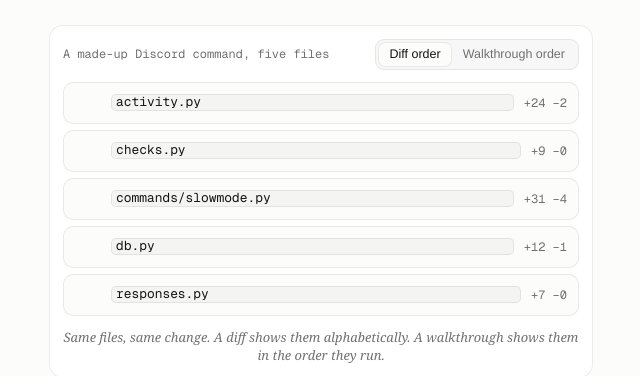
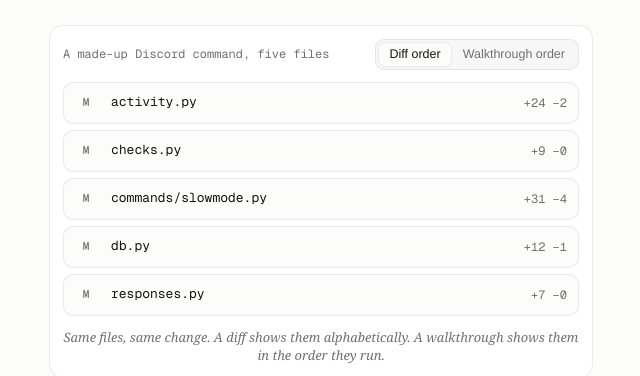
Before and after one commit to Patels-Labs/patelheet.com, a plain HTML site: page lab-notes/reviewing-code-i-didnt-write/index.html in a window 1280 px wide. Shown: the part 1274-1650 px from the top of the page, 319-959 px from the left. Drawn offline with nearby package versions, Linux system fonts and the light colour scheme; a web font is replaced by a local one.

Commit message:
Order demo: git-style M marker, keep inline code styles out

```diff
--- a/notes.css
+++ b/notes.css
@@ -198,14 +198,14 @@ a.tool:hover, a.tool.on { background-image: linear-gradient(currentColor, curren
   padding: 10px 12px; margin-bottom: 6px; border-radius: 10px; background: var(--bg); box-shadow: inset 0 0 0 1px var(--line);
 }
 .order-list li:last-child { margin-bottom: 0; }
-.order-list li::before {   /* step number, only in walkthrough order */
-  counter-increment: step; content: counter(step);
+.order-list li::before {   /* "M" (modified) like git status in diff order, the step number in walkthrough order */
+  counter-increment: step; content: "M";
   width: 22px; height: 22px; border-radius: 50%; display: grid; place-items: center;
-  font: 500 11px/1 var(--mono); color: var(--bg); background: var(--accent);
-  transform: scale(0); transition: transform 0.4s var(--ease);
+  font: 500 11px/1 var(--mono); color: var(--ink-3); background: transparent;
+  transition: background 0.4s var(--ease), color 0.4s var(--ease);
 }
-.order.run li::before { transform: none; }
-.order-list code { font: 400 13px/1.3 var(--mono); color: var(--ink); }
+.order.run li::before { content: counter(step); color: var(--bg); background: var(--accent); }
+.post .order-list code { font: 400 13px/1.3 var(--mono); color: var(--ink); padding: 0; background: none; box-shadow: none; }
 .order-delta { font: 400 12px/1 var(--mono); color: var(--ink-3); transition: opacity 0.3s; }
 .order.run .order-delta { opacity: 0; }
 .order-why {
```
